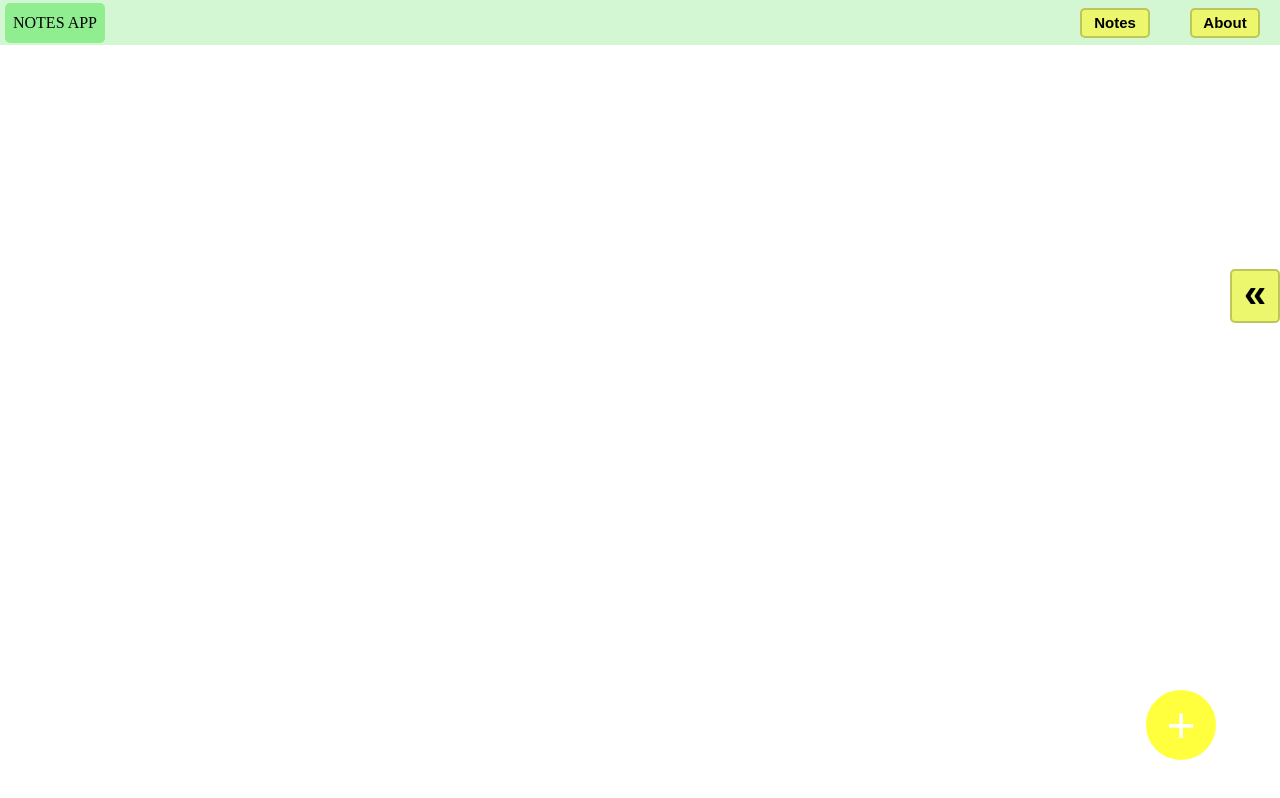
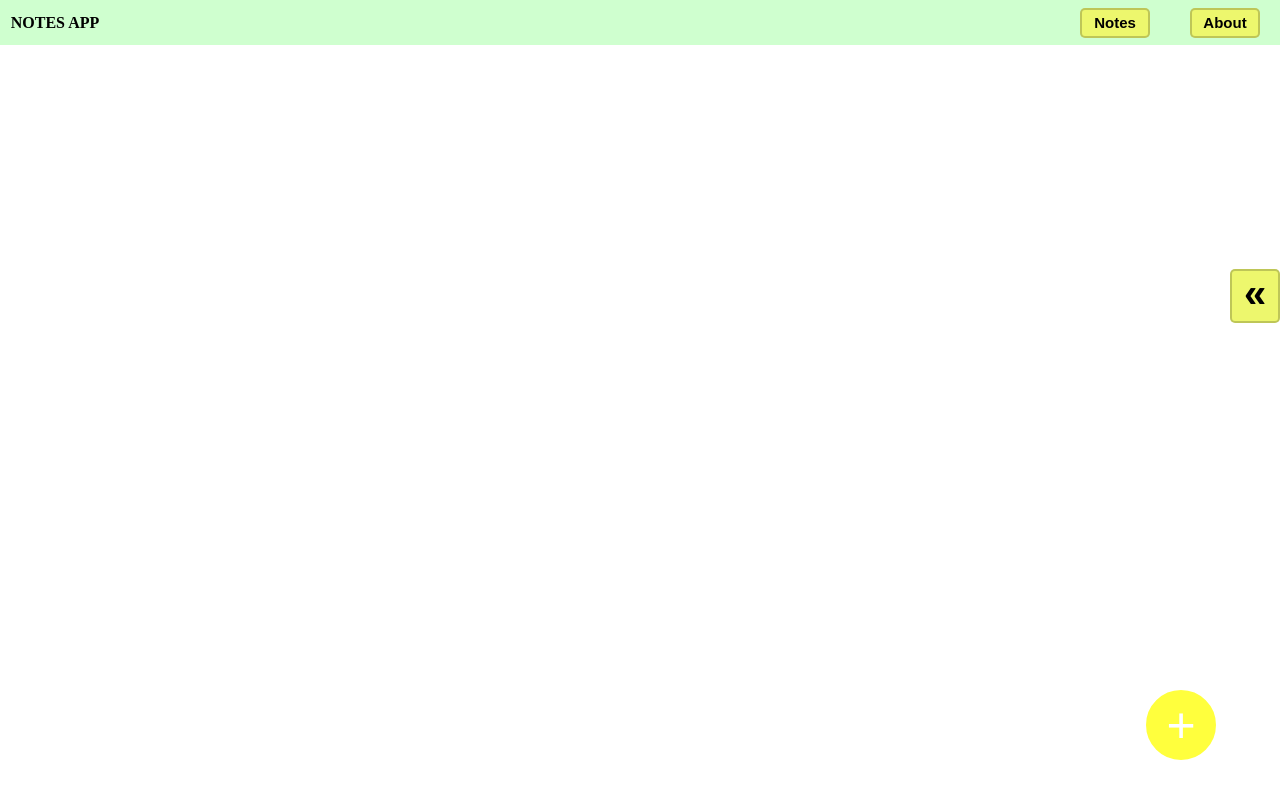
Before and after one commit to VladislavSaleev/notes-app, a Vue app: page / in a window 1280 px wide. Built offline with nearby package versions, Linux system fonts and the light colour scheme.

Commit message:
add favicon, global UI components, new code and styles

```diff
--- a/public/index.html
+++ b/public/index.html
@@ -5,7 +5,7 @@
   <meta charset="utf-8">
   <meta http-equiv="X-UA-Compatible" content="IE=edge">
   <meta name="viewport" content="width=device-width,initial-scale=1.0">
-  <link rel="icon" href="<%= BASE_URL %>favicon.ico">
+  <link rel="icon" href="<%= BASE_URL %>favicon.png">
   <title>
     <%= htmlWebpackPlugin.options.title %>
   </title>
--- a/src/components/AddNote.vue
+++ b/src/components/AddNote.vue
@@ -22,19 +22,15 @@
         class="form-body"
       ></textarea>
       <div class="form-button">
-        <MyButton type="submit">Submit</MyButton>
-        <MyButton type="button" @click="toggleAddNote">Cancel</MyButton>
+        <my-button type="submit">Submit</my-button>
+        <my-button type="button" @click="toggleAddNote">Cancel</my-button>
       </div>
     </form>
   </div>
 </template>
 
 <script>
-import MyButton from "@/components/UI/MyButton";
 export default {
-  components: {
-    MyButton,
-  },
   data() {
     return {
       title: "",
--- a/src/components/Navbar.vue
+++ b/src/components/Navbar.vue
@@ -1,20 +1,15 @@
 <template>
   <header class="navbar">
-    <div class="logo">NOTES APP</div>
+    <div class="logo" @click="$router.push('/')">NOTES APP</div>
     <div>
-      <MyButton @click="$router.push('/')">Notes</MyButton>
-      <MyButton @click="$router.push('/about')">About</MyButton>
+      <my-button @click="$router.push('/')">Notes</my-button>
+      <my-button @click="$router.push('/about')">About</my-button>
     </div>
   </header>
 </template>
 
 <script>
-import MyButton from "@/components/UI/MyButton";
-export default {
-  components: {
-    MyButton,
-  },
-};
+export default {};
 </script>
 
 <style lang="scss" scoped>
@@ -22,16 +17,16 @@ export default {
   display: flex;
   align-items: center;
   justify-content: space-between;
-  background-color: rgb(211, 247, 211);
+  background-color: rgb(207, 255, 207);
   height: 45px;
   .logo {
-    background-color: lightgreen;
     height: 40px;
     width: 100px;
     text-align: center;
     line-height: 40px;
+    font-weight: bold;
     margin-left: 5px;
-    border-radius: 5px;
+    cursor: pointer;
   }
 }
 </style>
--- a/src/components/OpenNote.vue
+++ b/src/components/OpenNote.vue
@@ -16,19 +16,15 @@
         v-model="editedNote.body"
       ></textarea>
       <div class="notes-button">
-        <MyButton @click="edit">Save</MyButton>
-        <MyButton @click="$emit('toggle')">Discard</MyButton>
+        <my-button @click="edit">Save</my-button>
+        <my-button @click="$emit('toggle')">Discard</my-button>
       </div>
     </div>
   </div>
 </template>
 
 <script>
-import MyButton from "@/components/UI/MyButton";
 export default {
-  components: {
-    MyButton,
-  },
   props: {
     selectedNote: {
       type: Object,
--- a/src/components/UI/MyButton.vue
+++ b/src/components/UI/MyButton.vue
@@ -5,7 +5,9 @@
 </template>
 
 <script>
-export default {};
+export default {
+  name: "my-button",
+};
 </script>
 
 <style lang="scss" scoped>
--- /dev/null
+++ b/src/components/UI/index.js
@@ -0,0 +1,5 @@
+import MyButton from "@/components/UI/MyButton"
+
+export default [
+    MyButton,
+]
--- a/src/main.js
+++ b/src/main.js
@@ -1,8 +1,13 @@
 import { createApp } from 'vue'
 import App from './App.vue'
 import router from '@/router/router'
+import components from '@/components/UI'
 
 const app = createApp(App)
+
+components.forEach(component => {
+    app.component(component.name, component)
+})
 
 app
     .use(router)
```
Also changed, not shown: public/favicon.png (added).
